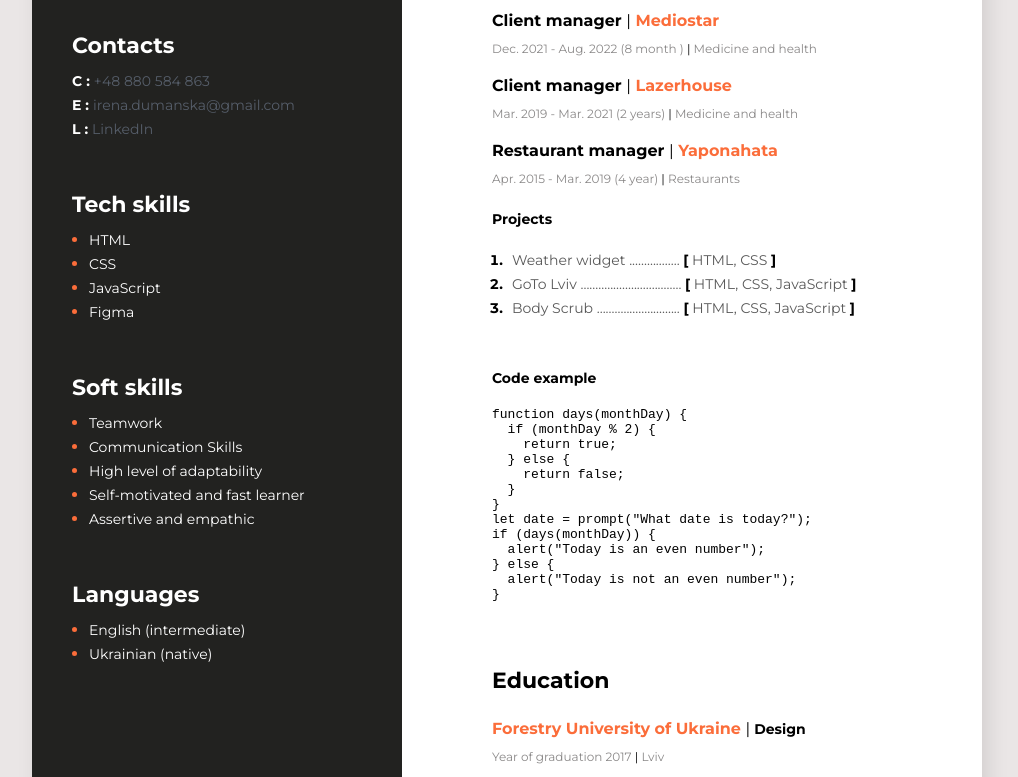
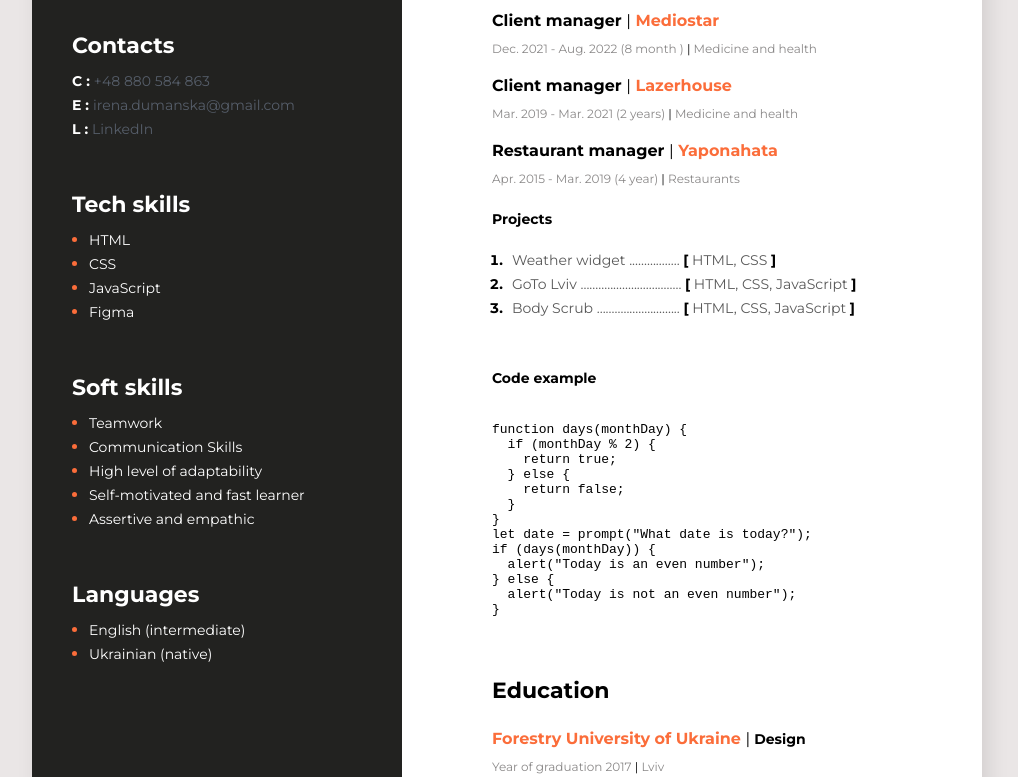
Before and after one commit to ira-dumanska/rsschool-cv, a plain HTML site: page index.html in a window 1280 px wide. Shown: the part 492-1269 px from the top of the page, without its empty margins (133-1151 px from the left). Drawn offline with Linux system fonts and the light colour scheme.

Commit message:
fix: errors

```diff
--- a/index.html
+++ b/index.html
@@ -1,13 +1,13 @@
 <!DOCTYPE html>
 <html lang="en">
   <head>
-    <meta charset="UTF-8" />
-    <meta http-equiv="X-UA-Compatible" content="IE=edge" />
-    <meta name="viewport" content="width=device-width, initial-scale=1.0" />
+    <meta charset="UTF-8">
+    <meta http-equiv="X-UA-Compatible" content="IE=edge">
+    <meta name="viewport" content="width=device-width, initial-scale=1.0">
     <title>Resume</title>
-    <link rel="stylesheet" href="styles.css" />
-    <link rel="preconnect" href="https://fonts.googleapis.com" />
-    <link rel="preconnect" href="https://fonts.gstatic.com" crossorigin />
+    <link rel="stylesheet" href="styles.css">
+    <link rel="preconnect" href="https://fonts.googleapis.com">
+    <link rel="preconnect" href="https://fonts.gstatic.com" crossorigin>
     <link
       href="https://fonts.googleapis.com/css2?family=Montserrat:wght@400;700&display=swap"
       rel="stylesheet" />
@@ -102,6 +102,7 @@
           <div class="projects">
             <h4 class="main_position">Code example</h4>
             <pre>
+              <code>
 function days(monthDay) {
   if (monthDay % 2) {
     return true;
@@ -115,6 +116,7 @@ if (days(monthDay)) {
 } else {
   alert("Today is not an even number");
 }
+              </code>
             </pre>
           </div>
         </section>
--- a/styles.css
+++ b/styles.css
@@ -45,7 +45,7 @@ hr {
   margin-bottom: 50px;
 }
 .work_experience {
-  margin: 0 0 50px 0;
+  margin: 0 0 30px 0;
 }
 .title {
   font-weight: bold;
```
